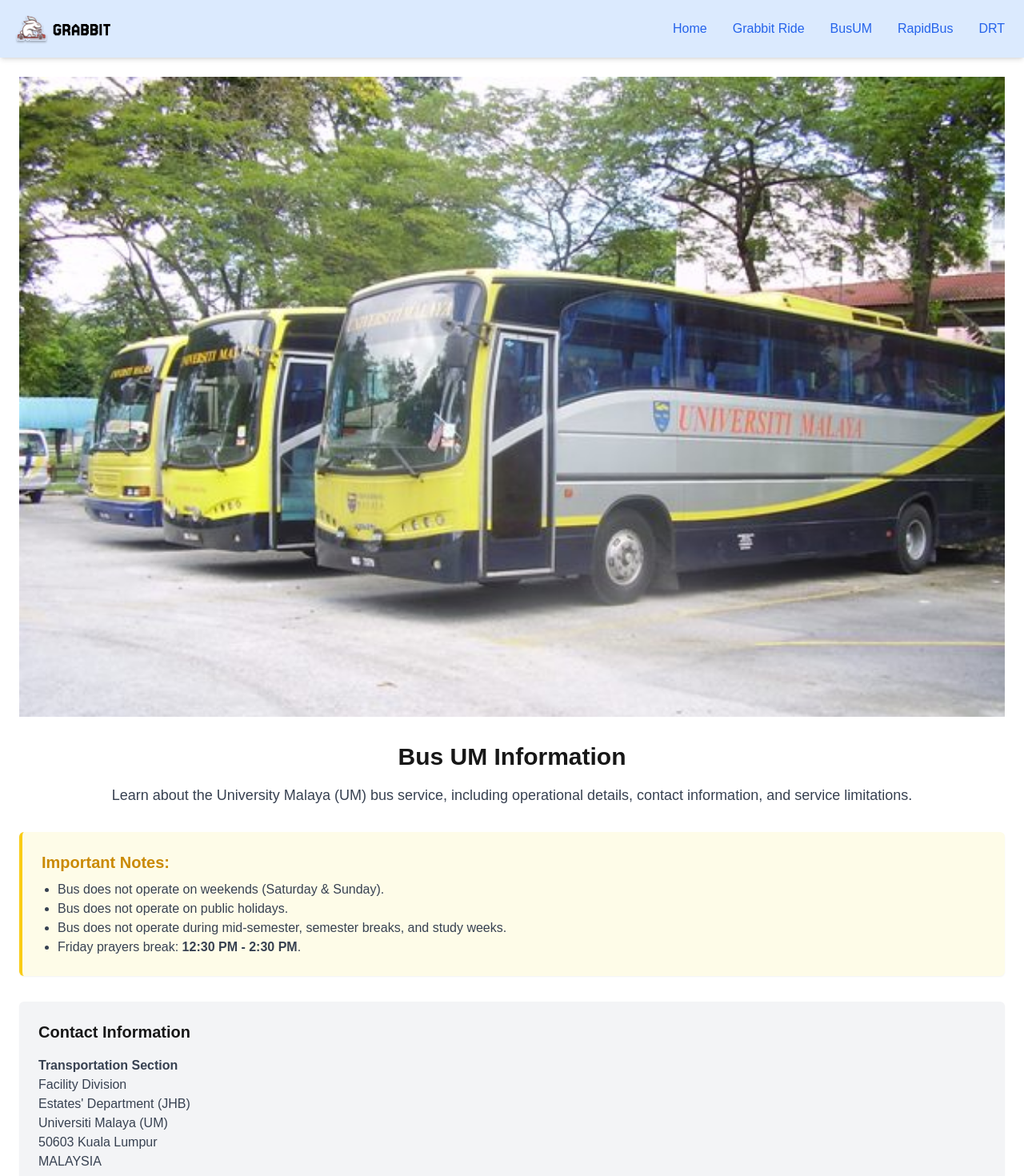
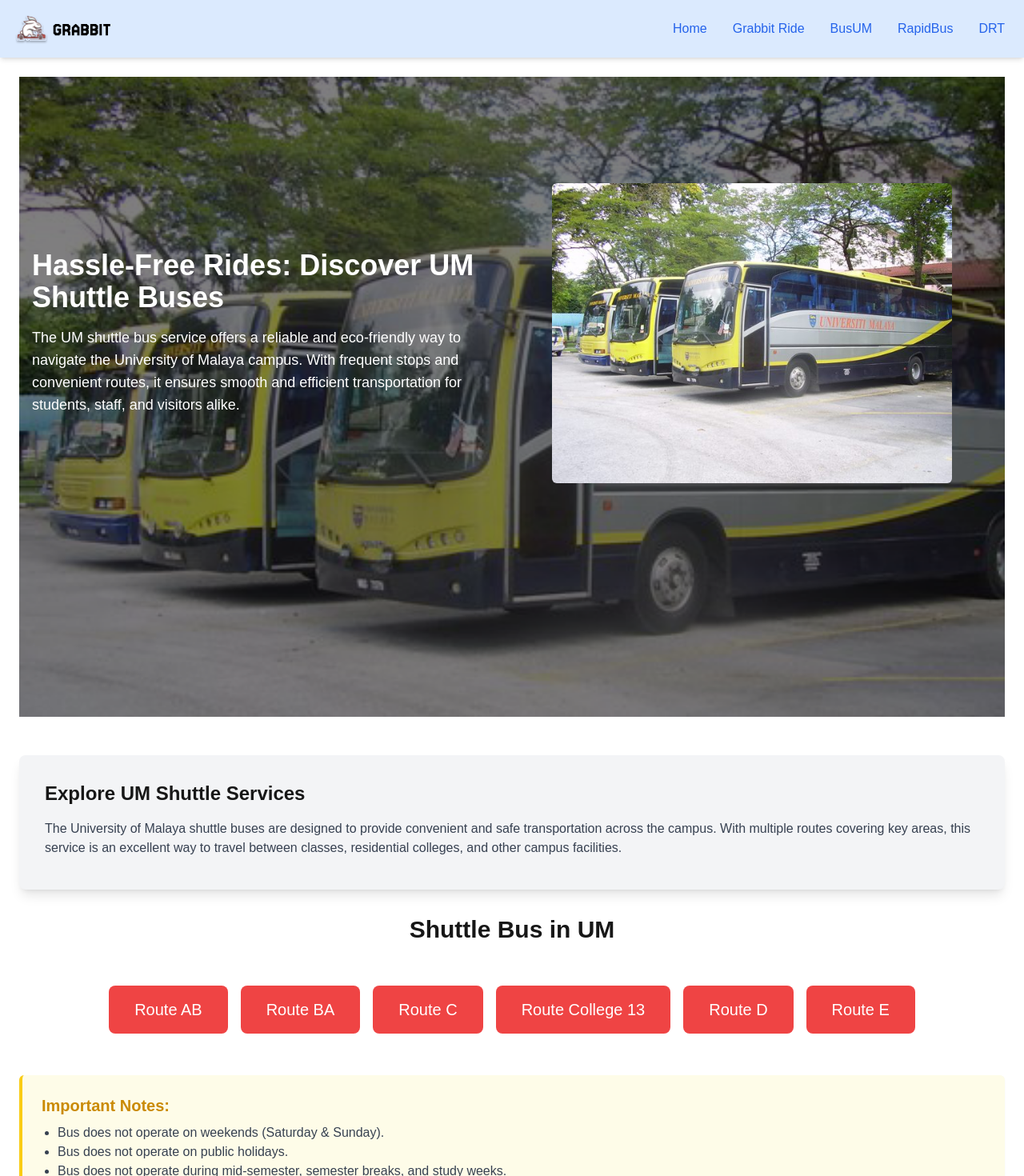
Before and after one commit to Jyugo015/Hackathon_transport, a Next.js app: page /busum in a window 1280 px wide. Shown: the top 1470 px of the page at 80% size. Built offline with nearby package versions, Linux system fonts and the light colour scheme.

Commit message:
improve bus um page and rapid kl bus page

```diff
--- a/app/busum/page.tsx
+++ b/app/busum/page.tsx
@@ -24,6 +24,8 @@
 // export default Page;
 import { BUS_ROUTES } from "@/constant";
 import Buses from "@/components/busum/Buses";
+import ButtonList from "@/components/ButtonList";
+import { UM_BUSES } from "@/constant";
 
 const Page = () => {
   return (
@@ -32,16 +34,10 @@ const Page = () => {
       <div>
         <Buses />
       </div>
-
-      {/* Title Section */}
       <div className="text-center">
-        <h1 className="text-3xl font-bold mb-4">Bus UM Information</h1>
-        <p className="text-lg text-gray-700">
-          Learn about the University Malaya (UM) bus service, including
-          operational details, contact information, and service limitations.
-        </p>
+        <h1 className="text-3xl font-bold mb-4">Shuttle Bus in UM</h1>
+        <ButtonList buttonItems={UM_BUSES} />
       </div>
-
       {/* Important Notes */}
       <div className="bg-yellow-50 p-6 border-l-4 border-yellow-400 rounded-md shadow-sm">
         <h2 className="text-xl font-semibold mb-2 text-yellow-600">
@@ -58,6 +54,15 @@ const Page = () => {
             Friday prayers break: <strong>12:30 PM - 2:30 PM</strong>.
           </li>
         </ul>
+      </div>
+
+      {/* Title Section */}
+      <div className="text-center">
+        <h1 className="text-3xl font-bold mb-4">Bus UM Information</h1>
+        <p className="text-lg text-gray-700">
+          Learn about the University Malaya (UM) bus service, including
+          operational details, contact information, and service limitations.
+        </p>
       </div>
 
       {/* Contact Information */}
--- a/app/busum/route/[slug]/page.tsx
+++ b/app/busum/route/[slug]/page.tsx
@@ -84,7 +84,7 @@ const RoutePage = () => {
 
   return (
     <div className="p-6">
-      <h1 className="text-3xl font-bold mb-4">{route.name}</h1>
+      <h1 className="text-3xl font-bold mb-4 text-center">{route.name}</h1>
 
       {/* Map Section */}
       <div className="mb-6">
--- a/app/rapidbus/[slug]/page.tsx
+++ b/app/rapidbus/[slug]/page.tsx
@@ -18,7 +18,7 @@ const BusPage = () => {
 
   return (
     <div className="p-6 h-full">
-      <h1 className="text-3xl font-bold mb-4">{route.name}</h1>
+      <h1 className="text-3xl font-bold mb-4 text-center">{route.name}</h1>
       <div className="h-screen">
         <TrackBus urlPath={route.urlPath} />
       </div>
--- /dev/null
+++ b/components/ButtonList.tsx
@@ -0,0 +1,26 @@
+import Link from "next/link";
+
+interface ButtonItem {
+  name: string;
+  link: string;
+}
+
+interface ButtonListProps {
+  buttonItems: ButtonItem[];
+}
+
+const ButtonList = ({ buttonItems }: ButtonListProps) => {
+  return (
+    <div className="flex flex-wrap gap-4 justify-center mt-8 py-5">
+      {buttonItems.map((bus, index) => (
+        <Link key={index} href={bus.link}>
+          <button className="text-xl px-8 py-4 bg-red-500 text-white rounded-lg hover:bg-red-600 transition duration-300">
+            {bus.name}
+          </button>
+        </Link>
+      ))}
+    </div>
+  );
+};
+
+export default ButtonList;
--- a/components/Footer.tsx
+++ b/components/Footer.tsx
@@ -59,12 +59,12 @@ const Footer = () => {
     <footer className="relative text-black-100 mt-5 border-t border-gray-100 bg-white">
       <div className="sm:px-16 px-6 py-10">
         <p className="text-base text-gray-700">
-          Carhub 2023 <br />
+          RideHub 2024 <br />
           All Rights Reserved &copy;
         </p>
 
         {/* Footer Links Section */}
-        <div className="grid grid-cols-1 sm:grid-cols-3 gap-8 mb-10">
+        <div className="grid grid-cols-1 sm:grid-cols-3 gap-8 my-10">
           {footerLinks.map((item) => (
             <div key={item.title}>
               <h3 className="font-bold mb-3">{item.title}</h3>
@@ -83,7 +83,7 @@ const Footer = () => {
       </div>
 
       <div className="border-t border-gray-100 sm:px-16 px-6 py-10">
-        <p className="text-center">@2024 Grabbit. Build By XXX</p>
+        <p className="text-center">@2024 Grabbit. Build By Java.util.random</p>
         <div className="text-center mt-4">
           <Link href="/" className="text-gray-500 mx-2">
             Privacy & Policy
--- a/components/busum/Buses.module.css
+++ b/components/busum/Buses.module.css
@@ -1,5 +1,5 @@
 .parallaxBackground {
-  background-image: url("/images/hero/carousel/carousel-2.jpg");
+  background-image: url("/images/busum/img_um_shuttle_bus.png");
   min-height: 100vh;
   background-attachment: fixed;
   background-position: 0% 0%;
--- a/components/busum/Buses.tsx
+++ b/components/busum/Buses.tsx
@@ -1,9 +1,71 @@
+"use client";
 import styles from "./Buses.module.css";
 import Link from "next/link";
+import { useRef } from "react";
+import Image from "next/image";
+
 const Buses = () => {
+  const moreInfoRef = useRef<HTMLDivElement>(null);
+
+  const scrollToSection = () => {
+    if (moreInfoRef.current) {
+      moreInfoRef.current.scrollIntoView({ behavior: "smooth" });
+    }
+  };
+
   return (
-    <div className={styles.parallaxBackground}>
-      <div className="grid gap-8 grid-cols-3 justify-center"></div>
+    <div>
+      <div className={styles.parallaxBackground}>
+        <div className="flex flex-wrap items-center px-4 min-h-[80vh]">
+          {/* Left Side */}
+          <div className="flex-1 text-center md:text-left">
+            <h2 className="text-4xl font-extrabold text-white mb-4">
+              Hassle-Free Rides: Discover UM Shuttle Buses
+            </h2>
+            <p className="text-white text-lg">
+              The UM shuttle bus service offers a reliable and eco-friendly way
+              to navigate the University of Malaya campus. With frequent stops
+              and convenient routes, it ensures smooth and efficient
+              transportation for students, staff, and visitors alike.
+            </p>
+          </div>
+
+          {/* Right Side */}
+          <div className="flex-1 relative group flex justify-center items-center">
+            <Link href="#more-info">
+              {/* Image */}
+              <Image
+                src="/images/hero/carousel/carousel-2.jpg"
+                alt="Bus Image"
+                width={500}
+                height={500}
+                className="rounded-md object-cover transition-transform duration-300 ease-in-out transform hover:scale-110 cursor-pointer"
+              />
+              {/* Hover Overlay */}
+              <div className="absolute inset-0 bg-black bg-opacity-50 flex items-center justify-center opacity-0 group-hover:opacity-100 transition-opacity duration-300">
+                <span className="text-white text-lg font-bold">
+                  Discover More
+                </span>
+              </div>
+            </Link>
+          </div>
+        </div>
+      </div>
+
+      {/* More Information Section */}
+      <div
+        ref={moreInfoRef}
+        id="more-info"
+        className="p-8 bg-gray-100 mt-12 rounded-lg shadow-lg"
+      >
+        <h3 className="text-2xl font-bold mb-4">Explore UM Shuttle Services</h3>
+        <p className="text-gray-700 mb-2">
+          The University of Malaya shuttle buses are designed to provide
+          convenient and safe transportation across the campus. With multiple
+          routes covering key areas, this service is an excellent way to travel
+          between classes, residential colleges, and other campus facilities.
+        </p>
+      </div>
     </div>
   );
 };
--- a/components/home/Slider.tsx
+++ b/components/home/Slider.tsx
@@ -32,7 +32,7 @@ const Slider = () => {
 
   // Handle click to navigate to the path
   const handleImageClick = (path: string) => {
-    router.push(path); // Navigate to the path specified in the HERO_ITEMS
+    router.push(path);
   };
 
   return (
--- a/components/rapidbus/Buses.module.css
+++ b/components/rapidbus/Buses.module.css
@@ -1,5 +1,5 @@
 .parallaxBackground {
-  background-image: url("/images/hero/carousel/carousel-3.jpg");
+  background-image: url("/images/rapidbus/img_rapidbus.png");
   min-height: 100vh;
   background-attachment: fixed;
   background-position: 0% 0%;
--- a/components/rapidbus/Buses.tsx
+++ b/components/rapidbus/Buses.tsx
@@ -1,9 +1,71 @@
+"use client";
 import styles from "./Buses.module.css";
 import Link from "next/link";
+import { useRef } from "react";
+import Image from "next/image";
+
 const Buses = () => {
+  const moreInfoRef = useRef<HTMLDivElement>(null);
+
+  const scrollToSection = () => {
+    if (moreInfoRef.current) {
+      moreInfoRef.current.scrollIntoView({ behavior: "smooth" });
+    }
+  };
+
   return (
-    <div className={styles.parallaxBackground}>
-      <div className="grid gap-8 grid-cols-3 justify-center"></div>
+    <div>
+      <div className={styles.parallaxBackground}>
+        <div className="flex flex-wrap items-center px-4 min-h-[80vh]">
+          {/* Left Side */}
+          <div className="flex-1 text-center md:text-left">
+            <h2 className="text-4xl font-extrabold text-white mb-4">
+              Effortless Campus Travel with RapidKL
+            </h2>
+            <p className="text-white text-lg">
+              RapidKL buses provide University of Malaya students with a
+              seamless and cost-effective transportation solution. With reliable
+              schedules and extensive coverage, they make getting around campus
+              and the city both convenient and economical.
+            </p>
+          </div>
+
+          {/* Right Side*/}
+          <div className="flex-1 relative group flex justify-center items-center">
+            <Link href="#more-info">
+              {/* Image */}
+              <Image
+                src="/images/hero/carousel/carousel-3.jpg"
+                alt="Bus Image"
+                width={500}
+                height={500}
+                className="rounded-md object-cover transition-transform duration-300 ease-in-out transform hover:scale-110 cursor-pointer"
+              />
+              {/* Hover Overlay */}
+              <div className="absolute inset-0 bg-black bg-opacity-50 flex items-center justify-center opacity-0 group-hover:opacity-100 transition-opacity duration-300">
+                <span className="text-white text-lg font-bold">
+                  Discover More
+                </span>
+              </div>
+            </Link>
+          </div>
+        </div>
+      </div>
+
+      {/* More Information Section */}
+      <div
+        ref={moreInfoRef}
+        id="more-info"
+        className="p-8 bg-gray-100 mt-12 rounded-lg shadow-lg"
+      >
+        <h3 className="text-2xl font-bold mb-4">Explore RapidKL Services</h3>
+        <p className="text-gray-700 mb-2">
+          RapidKL offers an extensive network of bus routes connecting key
+          locations within Kuala Lumpur and the University of Malaya. Their
+          services ensure timely and cost-efficient transportation, ideal for
+          students.
+        </p>
+      </div>
     </div>
   );
 };
--- a/constant.ts
+++ b/constant.ts
@@ -130,6 +130,25 @@ export const CARD_ITEMS: CardItem[] = [
     buttonTitle: "Book A Van",
     path: "/drt",
   },
+];
+
+export type Bus = {
+  name: string;
+  link: string;
+}[];
+
+export const UM_BUSES: Bus = [
+  { name: "Route AB", link: "/" },
+  { name: "Route BA", link: "/busum/route/route-ba" },
+  { name: "Route C", link: "/busum/route/route-c" },
+  { name: "Route College 13", link: "/busum/route/route-college-13" },
+  { name: "Route D", link: "/busum/route/route-d" },
+  { name: "Route E", link: "/busum/route/route-e" },
+];
+
+export const RAPID_KL_BUSES: Bus = [
+  { name: "T815", link: "/rapidbus/t815" },
+  { name: "T789", link: "/rapidbus/t789" },
 ];
 
 export type BusRoute = {
```
Also changed, not shown: app/rapidbus/page.tsx (+6 -1 lines), public/images/busum/img_um_shuttle_bus.png (added), public/images/rapidbus/img_rapidbus.png (added).
